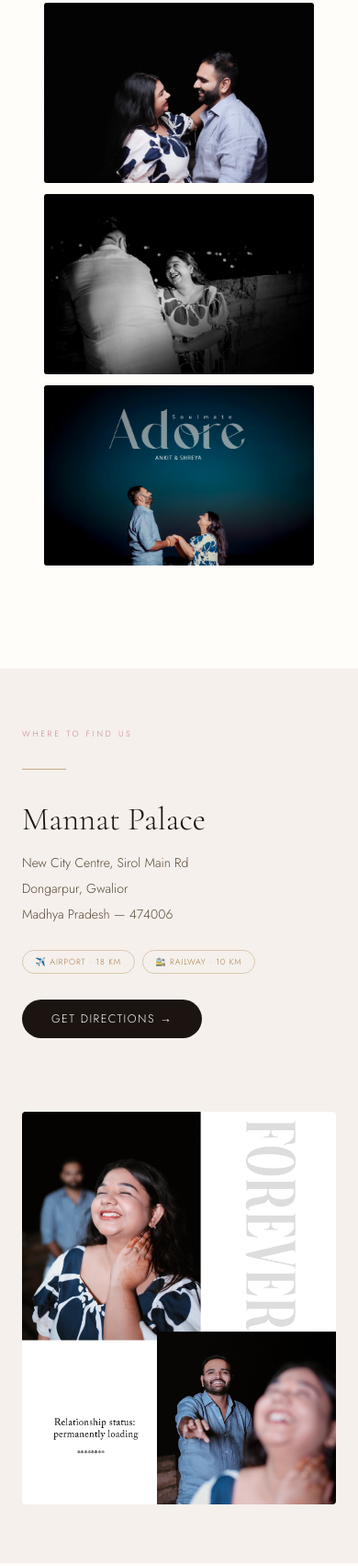
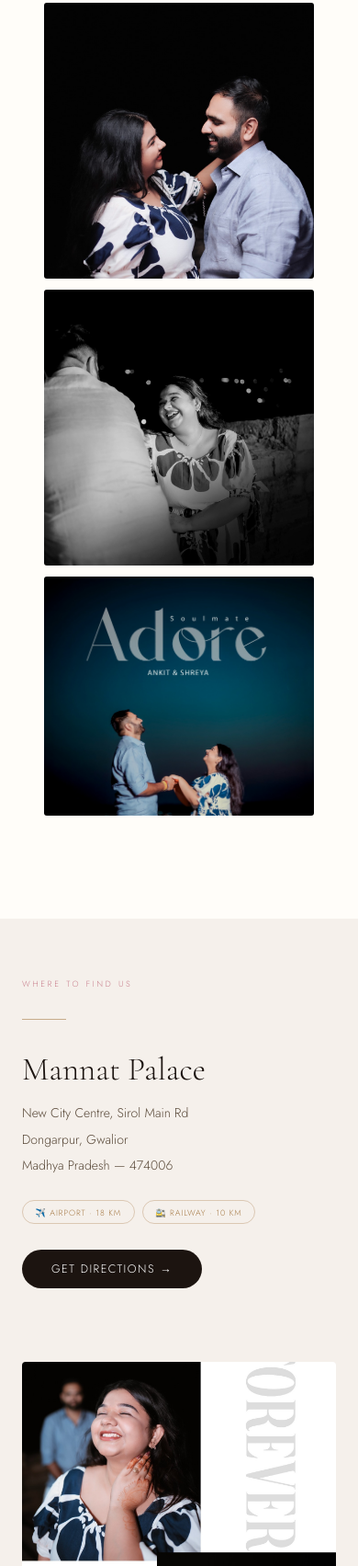
Before and after one commit to shreyagupta20082000-afk/wedding-website, a plain HTML site: page index.html in a window 390 px wide. Shown: the part 3396-5099 px from the top of the page at 92% size. Drawn offline with nearby package versions, Linux system fonts and the light colour scheme.

Commit message:
Update index.html

```diff
--- a/index.html
+++ b/index.html
@@ -70,13 +70,14 @@ nav.scrolled{background:rgba(245,240,235,.96);backdrop-filter:blur(12px)}
 #gallery{background:var(--white);padding:7rem 3rem}
 .gallery-eyebrow{font-size:9px;letter-spacing:.3em;text-transform:uppercase;color:var(--pink);margin-bottom:1rem;display:block;text-align:center}
 .gallery-title{font-family:'Cormorant Garamond',serif;font-size:clamp(2rem,3.5vw,3rem);font-weight:300;color:var(--dark);text-align:center;margin-bottom:3.5rem}
-.gallery-grid{display:grid;grid-template-columns:1.2fr 1fr;gap:12px}
-.g-img{width:100%;height:auto;border-radius:3px;display:block}
-.g1{grid-column:1;grid-row:1/3}
+.gallery-grid{display:grid;grid-template-columns:1fr 1fr;gap:12px}
+.g-img{width:100%;object-fit:cover;border-radius:3px;display:block}
+.g-top{height:420px}
+.g-bottom{grid-column:1/3;height:380px}
 #venue{background:var(--bg)}
 .venue-grid{display:grid;grid-template-columns:1fr 1fr;gap:5rem;align-items:center}
-.venue-img{border-radius:4px;overflow:hidden}
-.venue-img img{width:100%;height:auto;display:block}
+.venue-img{border-radius:4px;overflow:hidden;height:480px}
+.venue-img img{width:100%;height:100%;object-fit:cover;object-position:center 30%}
 .venue-name{font-family:'Cormorant Garamond',serif;font-size:2.2rem;font-weight:300;color:var(--dark);margin-bottom:.75rem}
 .venue-addr{font-size:.88rem;color:var(--mid);line-height:2;margin-bottom:1.5rem}
 .venue-tags{display:flex;gap:.5rem;flex-wrap:wrap;margin-bottom:1.75rem}
@@ -86,8 +87,8 @@ nav.scrolled{background:rgba(245,240,235,.96);backdrop-filter:blur(12px)}
 #rsvp{background:var(--white)}
 .rsvp-grid{display:grid;grid-template-columns:1fr 1fr;gap:5rem;align-items:start}
 .rsvp-left p{font-family:'Cormorant Garamond',serif;font-size:1.1rem;font-style:italic;color:var(--mid);line-height:1.9;margin-bottom:2rem}
-.rsvp-img{border-radius:4px;overflow:hidden;margin-top:2rem}
-.rsvp-img img{width:100%;height:auto;display:block}
+.rsvp-img{border-radius:4px;overflow:hidden;height:420px;margin-top:2rem}
+.rsvp-img img{width:100%;height:100%;object-fit:cover;object-position:center bottom}
 .rf{background:var(--bg);border-radius:4px;padding:2.5rem}
 .fr{margin-bottom:1.1rem}
 .fr label{display:block;font-size:9px;letter-spacing:.15em;text-transform:uppercase;color:var(--soft);margin-bottom:.4rem}
@@ -111,7 +112,10 @@ footer{background:var(--dark);padding:5rem 3rem;text-align:center}
   .event-item{grid-template-columns:36px 1fr;gap:1rem}
   .event-detail,.event-emoji{display:none}
   .gallery-grid{grid-template-columns:1fr}
-  .g1{grid-column:1;grid-row:auto}
+  .g-top{height:300px}
+  .g-bottom{grid-column:1;height:260px}
+  .venue-img{height:320px}
+  .rsvp-img{height:300px}
   .sec{padding:4rem 1.5rem}
   nav{padding:1rem 1.5rem}
   .nav-links{gap:1.25rem}
@@ -210,9 +214,9 @@ footer{background:var(--dark);padding:5rem 3rem;text-align:center}
     <span class="gallery-eyebrow">A glimpse of us</span>
     <h2 class="gallery-title">Moments that brought us here</h2>
     <div class="gallery-grid">
-      <img class="g-img g1" src="./images/story.jpg" alt="Shreya and Ankit" loading="lazy">
-      <img class="g-img" src="./images/strip2.jpg" alt="Shreya and Ankit" loading="lazy">
-      <img class="g-img" src="./images/hero.jpg" alt="Shreya and Ankit" loading="lazy">
+      <img class="g-img g-top" src="./images/story.jpg" alt="Shreya and Ankit" loading="lazy" style="object-position:center top">
+      <img class="g-img g-top" src="./images/strip2.jpg" alt="Shreya and Ankit" loading="lazy" style="object-position:center 20%">
+      <img class="g-img g-bottom" src="./images/hero.jpg" alt="Shreya and Ankit" loading="lazy" style="object-position:center bottom">
     </div>
   </div>
 </section>
@@ -296,7 +300,7 @@ function tick(){
   document.getElementById('cd-s').textContent=Math.floor(t%60000/1000);
 }
 tick();setInterval(tick,1000);
-var FORMSPREE_ID='YOUR_FORM_ID';
+var FORMSPREE_ID='mvzndpaq';
 function sendRSVP(){
   var name=document.getElementById('r-name').value.trim();
   var att=document.getElementById('r-att').value;
```
